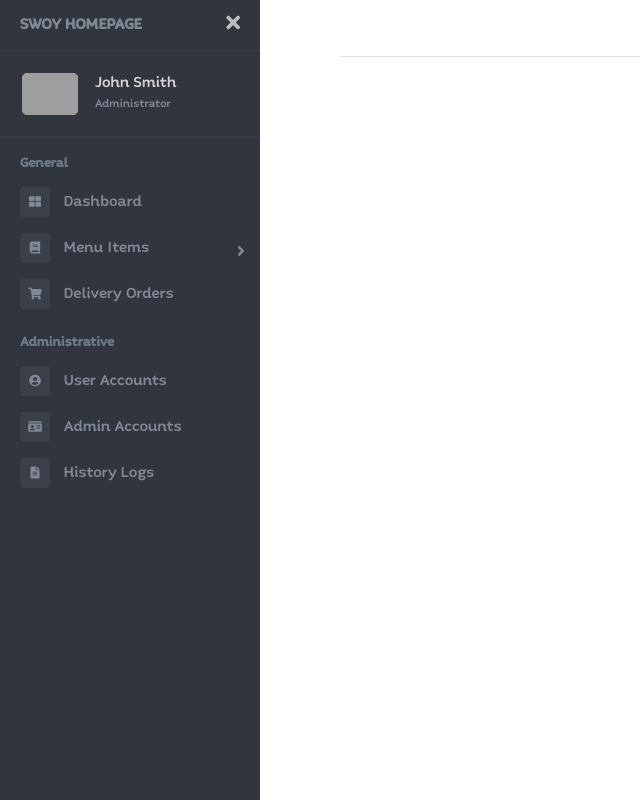
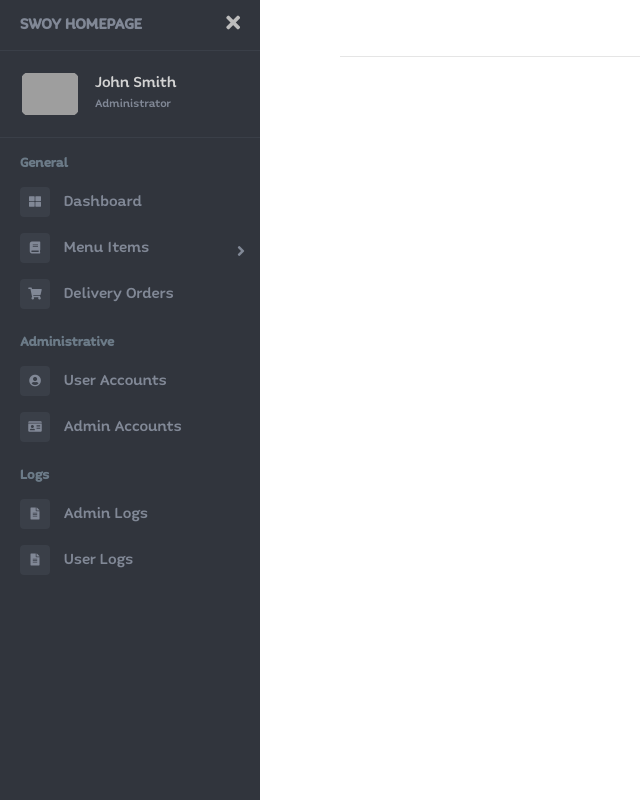
Before and after one commit to cybrsucks/new-secure-swoy, a Flask app: template templates/admin_base.html in a window 1280 px wide. Shown: the whole page, without its empty margins (0-640 px from the left). Run offline with Flask 2, Linux system fonts and the light colour scheme; the template is opened without the code that fills it, so the values that code supplies are empty; some libraries are stand-ins or nearby versions; grey boxes are pictures that could not be loaded.

Commit message:
view admin and user logs

```diff
--- a/app.py
+++ b/app.py
@@ -112,6 +112,8 @@ def admin_dashboard():
         productData = xmltodict.parse(open("static/products.xml", "r").read())
     except:
         error = "Warning: Error retrieving product data"
+        admin_logger.error("[" + str(localtime) + "] Products are not being properly displayed on the website.")
+
 
     try:
         toppingsNo = len(productData["products"]["toppings"]["topping"])
@@ -757,12 +759,11 @@ def add_admin_account():
     return render_template("admin_add_admin_account.html", admin_title="Add Admin Account", form=form, user_account=user_account, error=error)
 
 
-@app.route("/admin/logs")
+@app.route("/admin/admin_logs")
 @token_required
 def admin_logs():
     if session["user"][4] != 1:
         return redirect(url_for("error_404"))
-
     try:
         user_id = session["user"][0]
         with sqlite3.connect("swoy.db") as conn:
@@ -772,10 +773,29 @@ def admin_logs():
     except:
         user_account = None
 
-    with open("werkzeug.txt") as f:
+    with open("admin_logs.log") as f:
         logs = f.read().split("\n")[:-1]
         logs.reverse()
     return render_template("admin_logs.html", admin_title="History Logs", user_account=user_account, logs=logs)
+
+@app.route("/admin/user_logs")
+@token_required
+def user_logs():
+    if session["user"][4] != 1:
+        return redirect(url_for("error_404"))
+    try:
+        user_id = session["user"][0]
+        with sqlite3.connect("swoy.db") as conn:
+            cursor = conn.cursor()
+            cursor.execute("SELECT * FROM user WHERE user_id = ?", (user_id,))
+            user_account = cursor.fetchone()
+    except:
+        user_account = None
+
+    with open("user_logs.log") as f:
+        logs = f.read().split("\n")[:-1]
+        logs.reverse()
+    return render_template("user_logs.html", admin_title="History Logs", user_account=user_account, logs=logs)
 
 
 @app.route("/", methods=['GET', 'POST'])
@@ -856,15 +876,15 @@ def signup():
             else:
                 passwordDigest = (hashlib.sha256(password.encode("utf-8"))).hexdigest()
                 cursor.execute("INSERT INTO user(username, email, password, admin, locked) "
-                               "VALUES (?, ?, ?, ?)", (username, email, passwordDigest, admin, locked))
+                               "VALUES (?, ?, ?, ?, ?)", (username, email, passwordDigest, admin, locked))
                 updated = cursor.execute("SELECT * FROM user").fetchall()
-                # print(f"Updated database : {updated}")
+                print(f"Updated database : {updated}")
                 conn.commit()
 
                 localtime = time.asctime(time.localtime(time.time()))
                 # log_return = "[" + str(localtime) + "] New Acount created for " + user_account[1] + " with user_id " + user_account[0]
                 # logging.info(log_return)
-                admin_logger.info("[" + str(localtime) + "] New Acount created for " + user_account[1] + " with user_id " + user_account[0])
+                admin_logger.info("[" + str(localtime) + "] New Acount created for " + updated[1] + " with user_id " + updated[0])
 
                 return render_template("login.html", form=LoginForm())
     return render_template("signup.html", form=form, error=error)
--- a/templates/admin_base.html
+++ b/templates/admin_base.html
@@ -168,10 +168,20 @@
                             <span>Admin Accounts</span>
                         </a>
                     </li>
+
+                    <li class="header-menu">
+                        <span>Logs</span>
+                    </li>
                     <li>
                         <a href="{{ url_for('admin_logs') }}">
                             <i class="fa fa-file-alt"></i>
-                            <span>History Logs</span>
+                            <span>Admin Logs</span>
+                        </a>
+                    </li>
+                    <li>
+                        <a href="{{ url_for('user_logs') }}">
+                            <i class="fa fa-file-alt"></i>
+                            <span>User Logs</span>
                         </a>
                     </li>
                     <!--                        <li>-->
--- a/templates/base.html
+++ b/templates/base.html
@@ -61,7 +61,11 @@
                     <div class="dropdown-content">
                         <a class="dropdown-link" href="{{ url_for('view_profile') }}">View My
                             Profile</a>
+                        {% if user_account[4] == 0 %}
                         <a class="dropdown-link" href="{{ url_for('order_history') }}">View Past Orders</a>
+                        {% else %}
+                        <a class="dropdown-link" href="{{ url_for('admin_dashboard') }}">View Dashboard</a>
+                        {% endif %}
                     </div>
                 </div>
             </li>
```
Also changed, not shown: templates/user_logs.html (added, +23 -0 lines).
